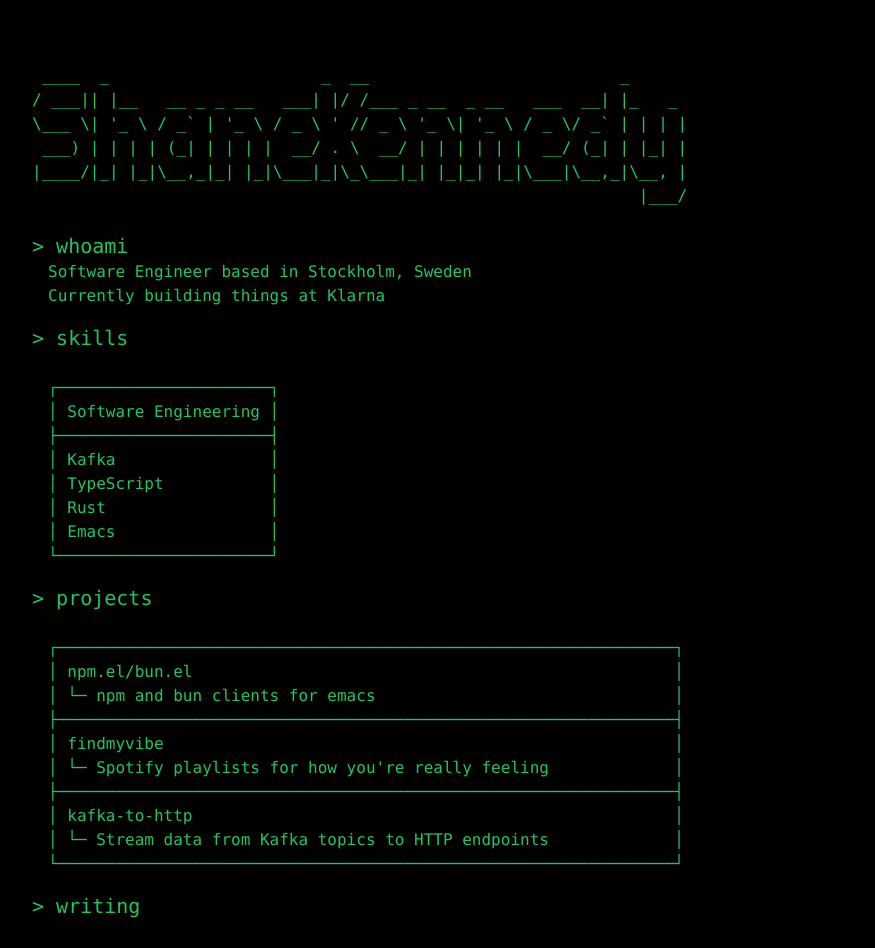
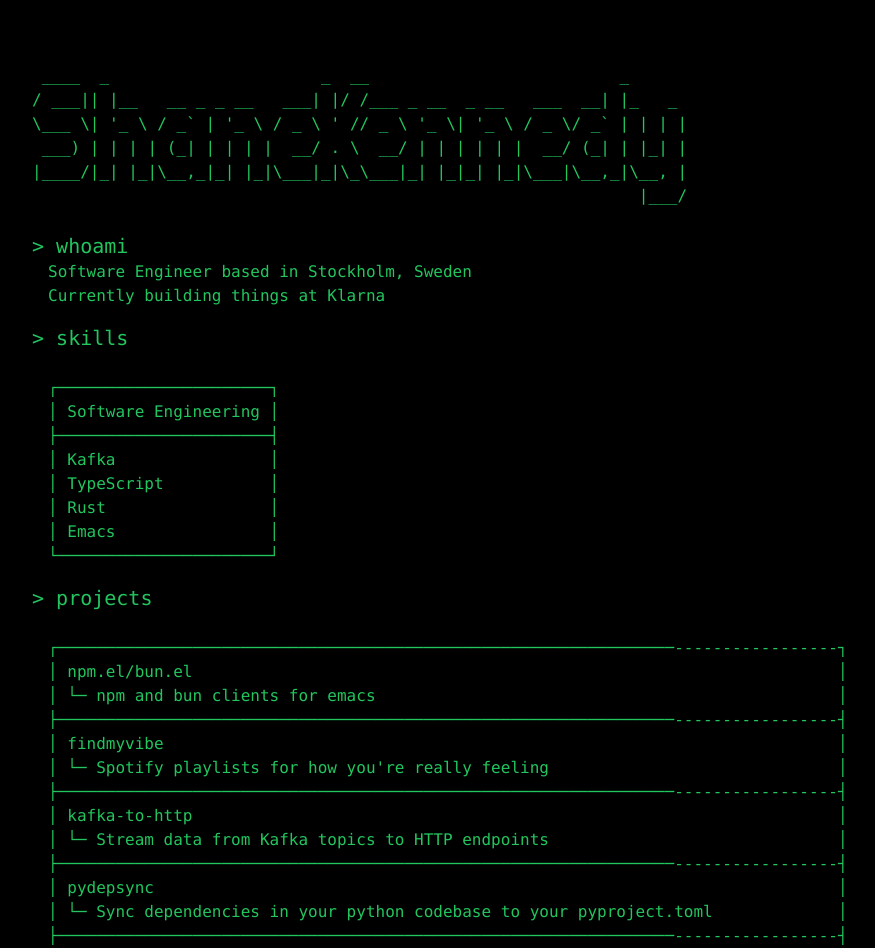
Before and after one commit to shaneikennedy/personal-dev, a Next.js app: page / in a window 1280 px wide. Shown: the top 948 px of the page, without its empty margins (184-1059 px from the left). Built offline with nearby package versions, Linux system fonts and the light colour scheme.

Commit message:
Add some recent projects

```diff
--- a/app/page.tsx
+++ b/app/page.tsx
@@ -53,16 +53,22 @@ export default function Home() {
               <h2 className="text-green-500 text-lg sm:text-xl">{'>'} projects</h2>
               <pre className="ml-4 overflow-x-auto">
 {`
-┌────────────────────────────────────────────────────────────────┐
-│ npm.el/bun.el                                                  │
-│ └─ npm and bun clients for emacs                               │
-├────────────────────────────────────────────────────────────────┤
-│ findmyvibe                                                     │
-│ └─ Spotify playlists for how you're really feeling             │
-├────────────────────────────────────────────────────────────────┤
-│ kafka-to-http                                                  │
-│ └─ Stream data from Kafka topics to HTTP endpoints             │
-└────────────────────────────────────────────────────────────────┘
+┌────────────────────────────────────────────────────────────────-----------------┐
+│ npm.el/bun.el                                                                   │
+│ └─ npm and bun clients for emacs                                                │
+├────────────────────────────────────────────────────────────────-----------------┤
+│ findmyvibe                                                                      │
+│ └─ Spotify playlists for how you're really feeling                              │
+├────────────────────────────────────────────────────────────────-----------------┤
+│ kafka-to-http                                                                   │
+│ └─ Stream data from Kafka topics to HTTP endpoints                              │
+├────────────────────────────────────────────────────────────────-----------------┤
+│ pydepsync                                                                       │
+│ └─ Sync dependencies in your python codebase to your pyproject.toml             │
+├────────────────────────────────────────────────────────────────-----------------┤
+│ ktui                                                                            │
+│ └─ A kafka tui to view config, topics and live tail data                        │
+└────────────────────────────────────────────────────────────────-----------------┘
 `}
               </pre>
             </section>
```
